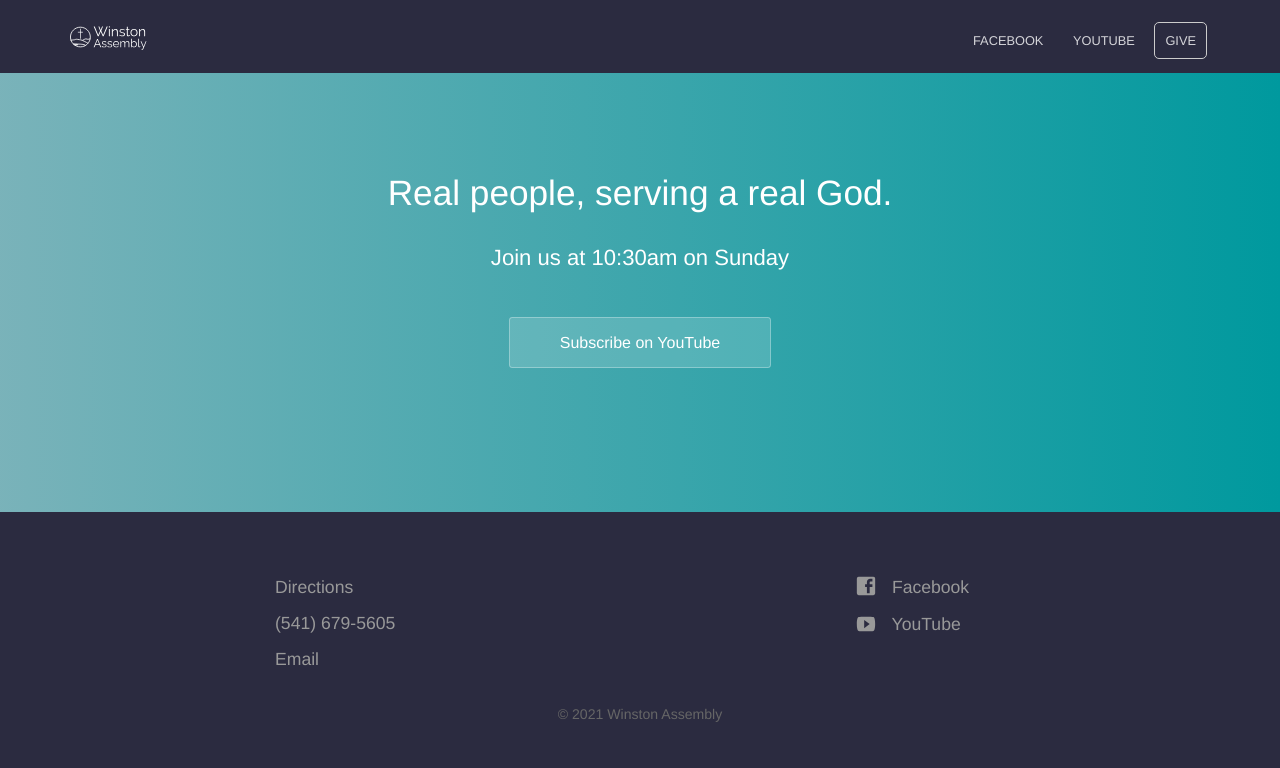
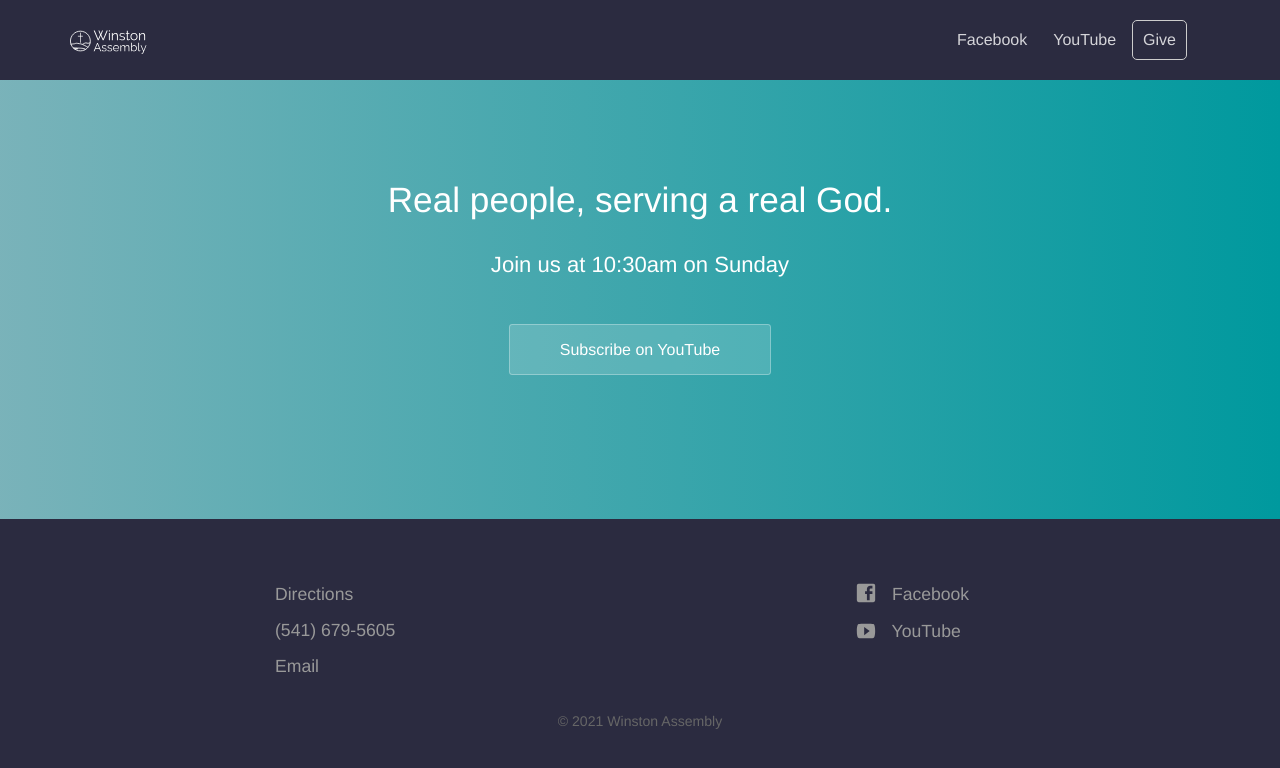
Before and after one commit to CloudCannon/hydra-jekyll-template, a Jekyll site: the page built from index.html, in a window 1280 px wide. Shown: the top 768 px of the page. Built offline with Jekyll 4.4.1, drawn with Linux system fonts in a browser that asks for light colours.

Commit message:
vertically align nav for desktop

```diff
--- a/_data/navigation.yml
+++ b/_data/navigation.yml
@@ -6,7 +6,7 @@
   link: https://www.youtube.com/channel/UCQzK8bAIBWbO0aI6OZpbGIA/
   new_window: true
   social_icon: YouTube
-- name: give
+- name: Give
   link: https://www.paypal.com/cgi-bin/webscr?cmd=_s-xclick&hosted_button_id=DDNN7VEK2PNWW&source=url
   new_window: true
   highlight: true
--- a/_sass/navigation.scss
+++ b/_sass/navigation.scss
@@ -15,14 +15,20 @@
 	}
 }
 
+header div.container {
+	display: flex;
+	align-items: center;
+}
+
 nav {
-	text-transform: uppercase;
-	font-size: .8em;
+
+	font-size: 1em;
 	width: 100%;
 
 	@media #{$mid-point} {
-		text-align: right;
-		position: absolute;
+		display: flex;
+		align-items: center;
+		justify-content: right;
 		top: 13px;
 		right: 0;
 		padding: 0 20px;
```
